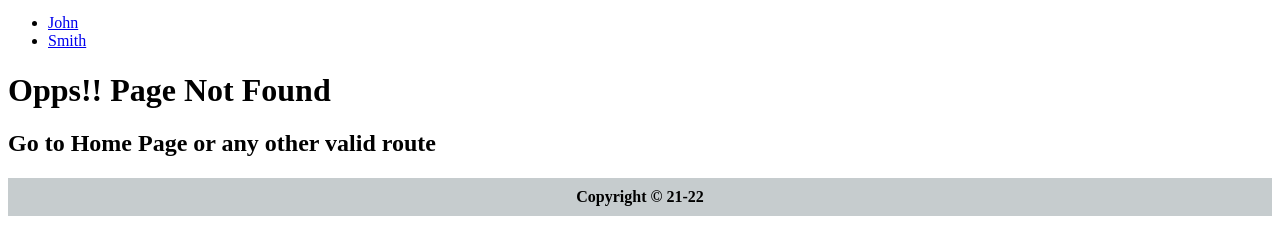
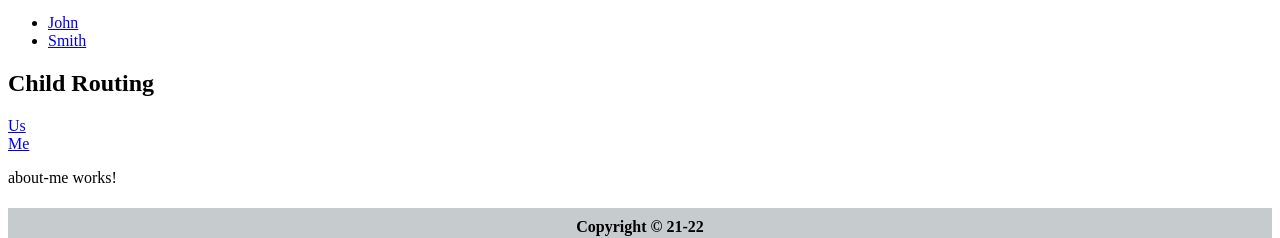
Before and after one commit to rashedulalam46/angular-routing, an Angular app: page /about/me in a window 1280 px wide. Before the commit this address had no page. Shown: the part 295-533 px from the top of the page. Built offline with nearby package versions, Linux system fonts and the light colour scheme.

Commit message:
child rouring

```diff
--- /dev/null
+++ b/src/app/about-me/about-me.component.html
@@ -0,0 +1 @@
+<p>about-me works!</p>
--- /dev/null
+++ b/src/app/about-me/about-me.component.ts
@@ -0,0 +1,15 @@
+import { Component, OnInit } from '@angular/core';
+
+@Component({
+  selector: 'app-about-me',
+  templateUrl: './about-me.component.html',
+  styleUrls: ['./about-me.component.css']
+})
+export class AboutMeComponent implements OnInit {
+
+  constructor() { }
+
+  ngOnInit(): void {
+  }
+
+}
--- /dev/null
+++ b/src/app/about-us/about-us.component.html
@@ -0,0 +1 @@
+<p>about-us works!</p>
--- /dev/null
+++ b/src/app/about-us/about-us.component.ts
@@ -0,0 +1,15 @@
+import { Component, OnInit } from '@angular/core';
+
+@Component({
+  selector: 'app-about-us',
+  templateUrl: './about-us.component.html',
+  styleUrls: ['./about-us.component.css']
+})
+export class AboutUsComponent implements OnInit {
+
+  constructor() { }
+
+  ngOnInit(): void {
+  }
+
+}
--- a/src/app/about/about.component.html
+++ b/src/app/about/about.component.html
@@ -1 +1,5 @@
-<p>about works!</p>
+<h2>Child Routing</h2>
+<a routerLink="us">Us</a>
+<br>
+<a routerLink="me">Me</a>
+<router-outlet></router-outlet>
--- a/src/app/app.module.ts
+++ b/src/app/app.module.ts
@@ -11,6 +11,8 @@ import { HeaderComponent } from './layout/header/header.component'
 import { FooterComponent } from './layout/footer/footer.component';
 import { ListComponent } from './list/list.component';
 import { NoPageComponent } from './no-page/no-page.component';
+import { AboutMeComponent } from './about-me/about-me.component';
+import { AboutUsComponent } from './about-us/about-us.component';
 
 @NgModule({
   declarations: [
@@ -21,7 +23,9 @@ import { NoPageComponent } from './no-page/no-page.component';
     HeaderComponent,
     FooterComponent,
     ListComponent,
-    NoPageComponent
+    NoPageComponent,
+    AboutMeComponent,
+    AboutUsComponent
   ],
   imports: [
     BrowserModule,
```
Also changed, not shown: src/app/app-routing.module.ts (+21 -11 lines), src/app/about-me/about-me.component.css (added), src/app/about-us/about-us.component.css (added), 2 other files (tests, documents, lock files or other folders).
